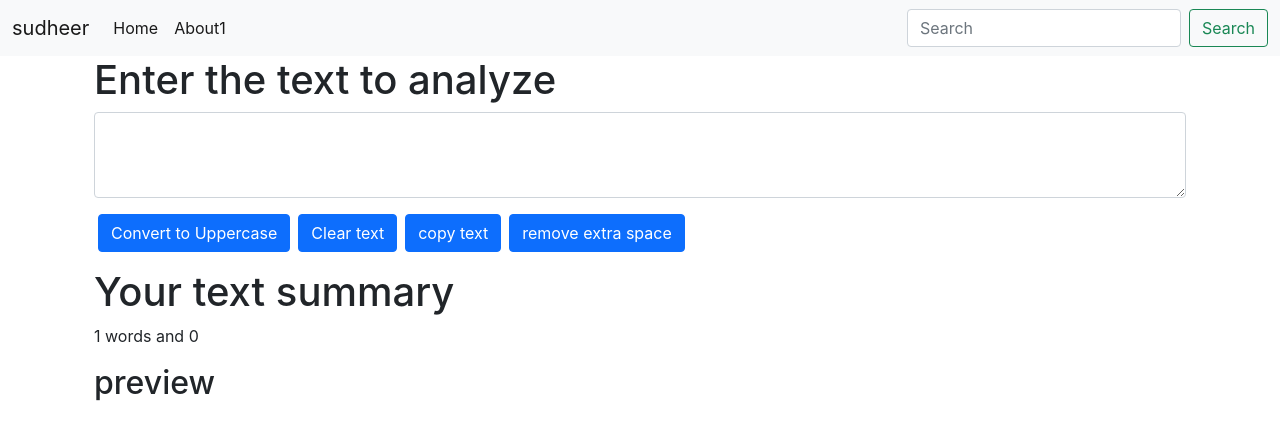
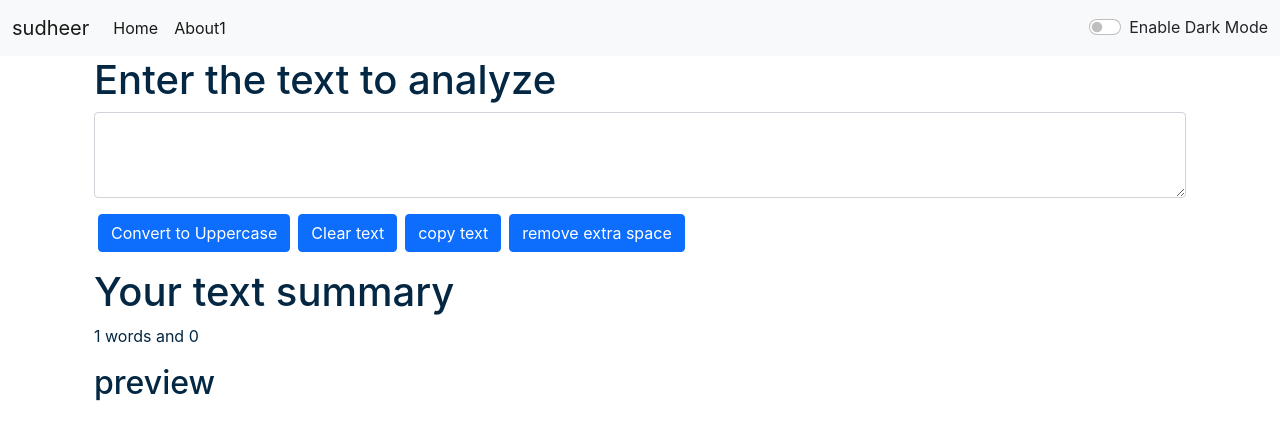
Before and after one commit to sudhida07/My-app, a React (Create React App) app: page / in a window 1280 px wide. Shown: the top 440 px of the page. Built offline with nearby package versions, Linux system fonts and the light colour scheme.

Commit message:
darkmode complete

```diff
--- a/src/App.js
+++ b/src/App.js
@@ -1,18 +1,31 @@
 
 import './App.css';
-import About from './components/About';
+// import About from './components/About';
 import Navbar from './components/Navbar';
 import TextForm from './components/TextForm';
+import React,{useState} from 'react'
 
 
 
 function App() {
+  const[mode,setMode]=  useState('light')
+  const toggleMode=()=>{
+    if(mode==='light')
+    {
+      setMode('dark');
+      document.body.style.backgroundColor='#042743';
+    }else
+    {
+      setMode('light');
+      document.body.style.backgroundColor='white';
+    }
+  }
   return (
 
 <>
-<Navbar title="sudheer" aboutText="About1"/>
+<Navbar title="sudheer" aboutText="About1" mode={mode} toggleMode={toggleMode}/>
 <div className="container">
-<TextForm heading="Enter the text to analyze"/>
+<TextForm heading="Enter the text to analyze" mode={mode}/>
 {/* <About></About> */}
 </div>
 
--- a/src/components/Navbar.js
+++ b/src/components/Navbar.js
@@ -4,7 +4,7 @@
 
 export default function Navbar(props) {
     return (
-        <nav className="navbar navbar-expand-lg navbar-light bg-light">
+        <nav className={`navbar navbar-expand-lg navbar-${props.mode} bg-${props.mode}`}>
         <div className="container-fluid">
           <a className="navbar-brand" href="/">{props.title}</a>
           <button className="navbar-toggler" type="button" data-bs-toggle="collapse" data-bs-target="#navbarSupportedContent" aria-controls="navbarSupportedContent" aria-expanded="false" aria-label="Toggle navigation">
@@ -20,8 +20,10 @@
               </li>
             </ul>
             <form className="d-flex">
-              <input className="form-control me-2" type="search" placeholder="Search" aria-label="Search"/>
-              <button className="btn btn-outline-success" type="submit">Search</button>
+            <div className={`form-check form-switch text-${props.mode==='light'?'dark':'light'}`}>
+            <input className="form-check-input" type="checkbox" onClick={props.toggleMode} role="switch" id="flexSwitchCheckDefault"/>
+             <label className="form-check-label" htmlFor="flexSwitchCheckDefault" >Enable Dark Mode</label>
+           </div>
             </form>
           </div>
         </div>
--- a/src/components/TextForm.js
+++ b/src/components/TextForm.js
@@ -27,10 +27,10 @@
 
     return (
        <>
-       <div className="container">
+       <div className="container" style={{color:props.mode==='dark' ? 'white':'#042743'}} >
         <h1>{props.heading}</h1>
         <div className="mb-3">
-       <textarea id="myBox" className="form-control" value={text} onChange={handleOnchanges}  rows="3"></textarea>
+       <textarea id="myBox" className="form-control" value={text} onChange={handleOnchanges} style={{backgroundColor:props.mode==='dark' ? 'grey':'white',color:props.mode==='dark'?'white':'#042743'}} rows="3"></textarea>
         </div>
         <button className='btn btn-primary mx-1' onClick={handleUpClick}>Convert to Uppercase</button>
         <button className='btn btn-primary mx-1' onClick={handleClearText}>Clear text</button>
@@ -38,7 +38,7 @@
         <button className='btn btn-primary mx-1' onClick={handleExtraSpace}>remove extra space</button>
         </div>
 
-        <div className="container my-3">
+        <div className="container my-3" style={{color:props.mode==='dark'?'white':'#042743'}}>
             <h1>Your text summary</h1>
             <p>{text.split(" ").length} words and {text.length}</p>
             <h2>preview</h2>
```
